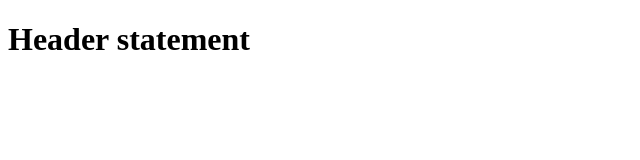
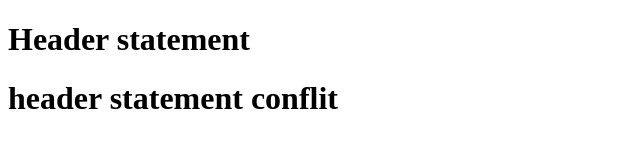
Before and after one commit to pallavikalshetti/sba.pull.assignment, a plain HTML site: page index.html in a window 1280 px wide. Shown: the whole page, without its empty margins (0-640 px from the left). Drawn offline with Linux system fonts and the light colour scheme.

Commit message:
added new statement to header section

```diff
--- a/index.html
+++ b/index.html
@@ -7,5 +7,6 @@
 </head>
 <body>
    <h1>Header statement</h1>
+   <h1>header statement conflit</h1>
 </body>
 </html>
```
